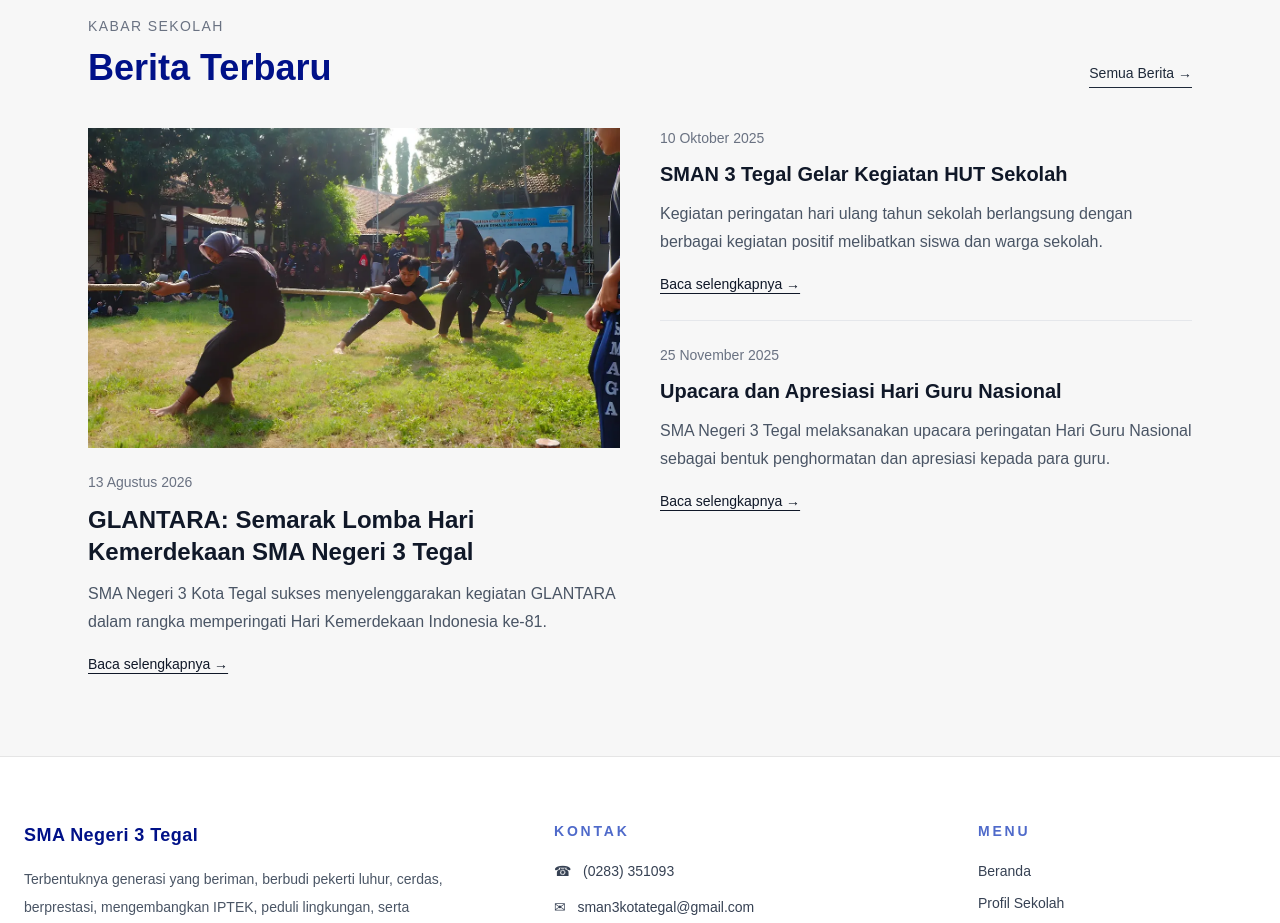
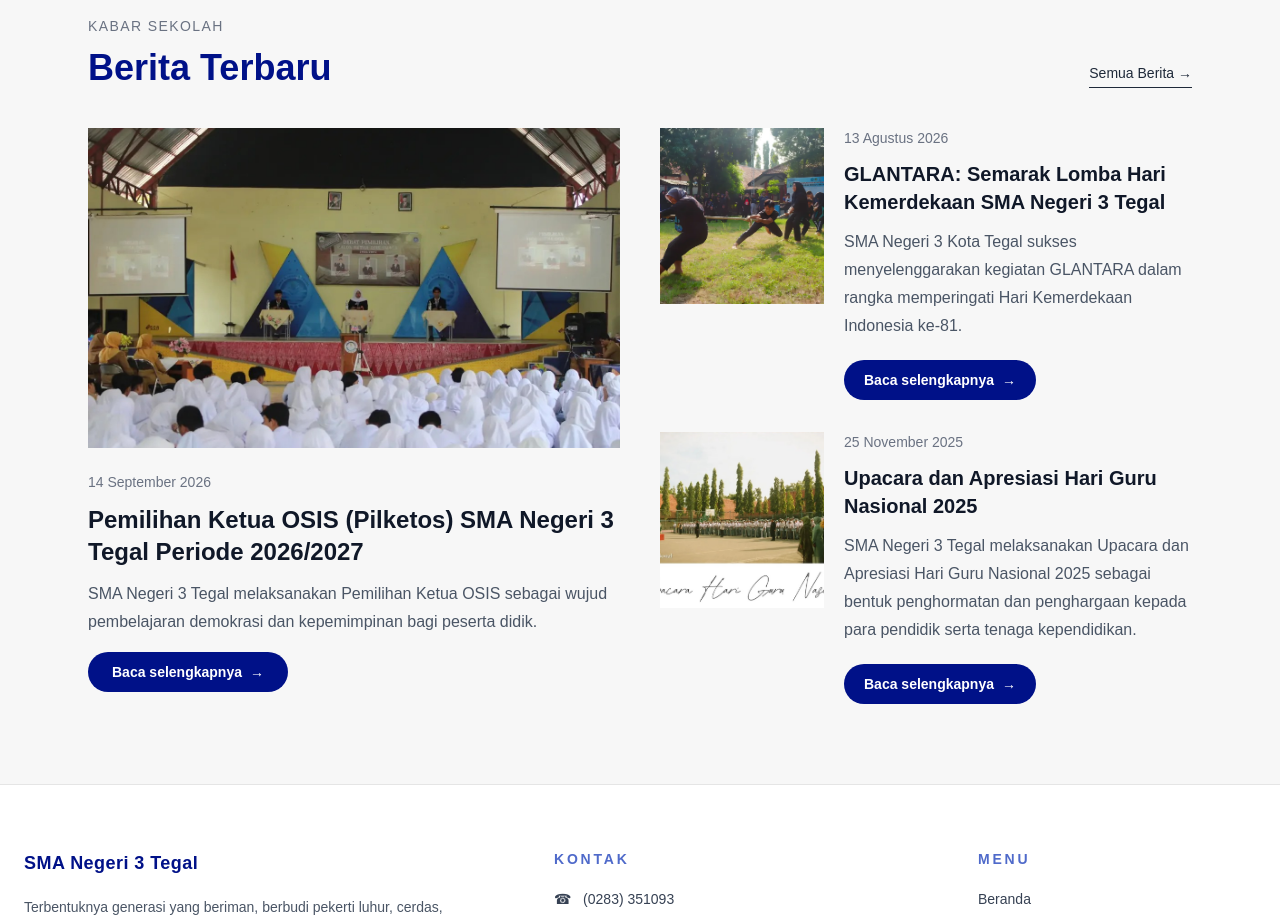
Before and after one commit to fadhilkhilmi/smaga-web, a Next.js app: page / in a window 1280 px wide. Shown: the part 2560-3483 px from the top of the page. Built offline with nearby package versions, Linux system fonts and the light colour scheme.

Commit message:
fix berita2

```diff
--- a/src/app/page.js
+++ b/src/app/page.js
@@ -152,19 +152,53 @@ hover:bg-[#4F6ACA]
 
               <Link
                 href={`/berita/${daftarBerita[0].id}`}
-                className="text-sm font-medium text-gray-900 underline underline-offset-4"
+                className="
+    inline-flex
+    items-center
+    gap-2
+    rounded-full
+    bg-[#001188]
+    px-6
+    py-2.5
+    text-sm
+    font-semibold
+    text-white
+    transition
+    hover:bg-[#4F6ACA]
+  "
               >
-                Baca selengkapnya →
+                Baca selengkapnya
+                <span aria-hidden="true">→</span>
               </Link>
             </article>
 
             {/* BERITA LAINNYA */}
-            <div className="divide-y divide-gray-200">
+            <div className="grid gap-8">
               {daftarBerita.slice(1, 3).map((berita) => (
-                <article key={berita.id} className="py-6 first:pt-0">
-                  <p className="text-sm text-gray-500 mb-3">{berita.tanggal}</p>
+                <article key={berita.id} className="grid gap-5 md:grid-cols-3">
+                  {/* GAMBAR */}
+                  <div className="h-44 overflow-hidden bg-gray-100 md:col-span-1">
+                    <img
+                      src={berita.gambar || "/gerbang.jpg"}
+                      alt={berita.judul}
+                      className="
+            h-full
+            w-full
+            object-cover
+            transition
+            duration-500
+            hover:scale-105
+          "
+                    />
+                  </div>
 
-                  <h3 className="text-xl font-semibold text-gray-900 mb-3">
+                  {/* INFORMASI */}
+                  <div className="md:col-span-2">
+                    <p className="mb-3 text-sm text-gray-500">
+                      {berita.tanggal}
+                    </p>
+
+                    <h3 className="mb-3 text-xl font-semibold text-gray-900">
                       <Link
                         href={`/berita/${berita.id}`}
                         className="hover:text-blue-800"
@@ -173,16 +207,31 @@ hover:bg-[#4F6ACA]
                       </Link>
                     </h3>
 
-                  <p className="text-gray-600 leading-7 mb-4">
+                    <p className="mb-5 leading-7 text-gray-600">
                       {berita.ringkasan}
                     </p>
 
                     <Link
                       href={`/berita/${berita.id}`}
-                    className="text-sm font-medium text-gray-900 underline underline-offset-4"
+                      className="
+            inline-flex
+            items-center
+            gap-2
+            rounded-full
+            bg-[#001188]
+            px-5
+            py-2.5
+            text-sm
+            font-semibold
+            text-white
+            transition
+            hover:bg-[#4F6ACA]
+          "
                     >
-                    Baca selengkapnya →
+                      Baca selengkapnya
+                      <span aria-hidden="true">→</span>
                     </Link>
+                  </div>
                 </article>
               ))}
             </div>
--- a/src/components/BeritaCard.js
+++ b/src/components/BeritaCard.js
@@ -68,19 +68,19 @@ export default function BeritaCard({ berita }) {
     inline-flex
     items-center
     gap-2
-          border-b
-          border-gray-900
-          pb-1
+    rounded-full
+    bg-[#001188]
+    px-6
+    py-3
     text-sm
-          font-medium
-          text-gray-900
+    font-semibold
+    text-white
     transition
-          hover:border-blue-800
-          hover:text-blue-800
+    hover:bg-[#4F6ACA]
   "
         >
           Baca selengkapnya
-          <span>→</span>
+          <span aria-hidden="true">→</span>
         </Link>
       </div>
     </article>
--- a/src/data/berita.js
+++ b/src/data/berita.js
@@ -1,4 +1,20 @@
 export const daftarBerita = [
+  {
+    id: 2,
+    judul:
+      "Pemilihan Ketua OSIS (Pilketos) SMA Negeri 3 Tegal Periode 2026/2027",
+    tanggal: "14 September 2026",
+    gambar: "/Pilketos.jpg",
+    ringkasan:
+      "SMA Negeri 3 Tegal melaksanakan Pemilihan Ketua OSIS sebagai wujud pembelajaran demokrasi dan kepemimpinan bagi peserta didik.",
+    isi:
+      "SMA Negeri 3 Tegal telah melaksanakan kegiatan Pemilihan Ketua OSIS (Pilketos) Periode 2026/2027 yang melibatkan seluruh peserta didik sebagai bagian dari proses demokrasi di lingkungan sekolah.\n\n" +
+      "Kegiatan ini menjadi wadah bagi para siswa untuk belajar menyampaikan aspirasi, mengenal proses pemilihan yang demokratis, serta memahami pentingnya tanggung jawab dalam memilih seorang pemimpin.\n\n" +
+      "Dalam kegiatan tersebut, terdapat tiga calon Ketua OSIS yang berkompetisi dengan membawa gagasan dan visi masing-masing untuk kemajuan organisasi siswa di SMA Negeri 3 Tegal. Setelah melalui proses pemilihan, AUFA ZAHROTUL NAFILAH terpilih sebagai Ketua OSIS SMA Negeri 3 Kota Tegal Periode 2026/2027.\n\n" +
+      "Terpilihnya ketua OSIS baru diharapkan mampu membawa OSIS SMA Negeri 3 Tegal menjadi ruang untuk bertumbuh, berkolaborasi, serta menghadirkan berbagai inovasi dan perubahan positif bagi seluruh warga sekolah.\n\n" +
+      "SMA Negeri 3 Tegal juga memberikan apresiasi kepada seluruh calon Ketua OSIS yang telah berani menyampaikan gagasan dan menjadi bagian dari proses demokrasi sekolah. Melalui kegiatan ini, diharapkan nilai kepemimpinan, tanggung jawab, dan kebersamaan dapat terus berkembang di lingkungan SMA Negeri 3 Tegal.",
+  },
+
   {
     id: 4,
     judul: "GLANTARA: Semarak Lomba Hari Kemerdekaan SMA Negeri 3 Tegal",
@@ -14,23 +30,33 @@ export const daftarBerita = [
   },
 
   {
-    id: 1,
-    judul: "SMAN 3 Tegal Gelar Kegiatan HUT Sekolah",
-    tanggal: "10 Oktober 2025",
-    gambar: "/HUT-SMAGA.webp",
+    id: 5,
+    judul: "Upacara dan Apresiasi Hari Guru Nasional 2025",
+    tanggal: "25 November 2025",
+    gambar: "/Hari-Guru.jpg",
     ringkasan:
-      "Kegiatan peringatan hari ulang tahun sekolah berlangsung dengan berbagai kegiatan positif melibatkan siswa dan warga sekolah.",
-    isi: "SMA Negeri 3 Tegal mengadakan berbagai kegiatan dalam rangka memperingati hari ulang tahun sekolah. Kegiatan tersebut menjadi sarana mempererat kebersamaan seluruh warga sekolah. Kegiatan tersebut meliputi jalan sehat, dan beberapa lomba",
+      "SMA Negeri 3 Tegal melaksanakan Upacara dan Apresiasi Hari Guru Nasional 2025 sebagai bentuk penghormatan dan penghargaan kepada para pendidik serta tenaga kependidikan.",
+    isi:
+      "Pada Senin, 25 November 2025, SMA Negeri 3 Tegal melaksanakan kegiatan Upacara dan Apresiasi Hari Guru Nasional 2025 dengan penuh khidmat. Kegiatan ini menjadi momentum untuk memberikan penghormatan kepada para guru dan staf yang telah berdedikasi dalam mendidik serta membimbing peserta didik.\n\n" +
+      "Dalam kegiatan tersebut, SMA Negeri 3 Tegal memberikan penghargaan Apresiasi Institusi kepada beberapa guru dan tenaga kependidikan, di antaranya kategori Guru Favorit yang diberikan kepada Ibu Sopiyatun, S.Pd. dan Bapak Misbahul Munir, S.Pd.\n\n" +
+      "Penghargaan Guru Berdedikasi Prima diberikan kepada Bapak Zuhdi Anwar, S.Pd., Bapak Bambang Siswanto, S.Pd., dan Ibu Warisi, S.Pd. Selain itu, apresiasi juga diberikan kepada Staf Tata Usaha Berdedikasi Prima yaitu Bapak Candra Nova Wijayanto, Ibu Elin Supiyati, dan Ibu Siti Nurmalidha.\n\n" +
+      "Rangkaian kegiatan turut dimeriahkan dengan berbagai penampilan seni serta penghormatan kepada Bapak/Ibu guru yang akan memasuki masa purna tugas, yaitu Dra. Sri Utakari Amanah, M.Si., Drs. Bagus Triyoga, Dra. Wahyuni Nugrahatin, dan Ibu Riris Yanuarsih.\n\n" +
+      "Selain itu, kegiatan juga menjadi ajang kebersamaan melalui lomba senam antar guru. Melalui peringatan Hari Guru Nasional 2025 ini, SMA Negeri 3 Tegal menyampaikan apresiasi dan rasa terima kasih kepada seluruh guru serta tenaga kependidikan atas dedikasi dan pengabdian yang telah diberikan demi mencerdaskan generasi bangsa.",
   },
 
   {
-    id: 5,
-    judul: "Upacara dan Apresiasi Hari Guru Nasional",
-    tanggal: "25 November 2025",
-    gambar: "/Hari-Guru.jpg",
+    id: 1,
+    judul: "FLAMORIA 2026: Perayaan HUT SMA Negeri 3 Tegal ke-39",
+    tanggal: "15 Januari 2026",
+    gambar: "/HUT-SMAGA.webp",
     ringkasan:
-      "SMA Negeri 3 Tegal melaksanakan upacara peringatan Hari Guru Nasional sebagai bentuk penghormatan dan apresiasi kepada para guru.",
-    isi: "Dalam rangka memperingati Hari Guru Nasional, SMA Negeri 3 Tegal melaksanakan kegiatan upacara yang diikuti oleh seluruh warga sekolah. Kegiatan ini menjadi momentum untuk memberikan apresiasi kepada para guru atas dedikasi dan perannya dalam mendidik serta membimbing peserta didik. Selain upacara, kegiatan dilanjutkan dengan pemberian penghargaan dan ungkapan terima kasih kepada guru di lingkungan SMA Negeri 3 Tegal.",
+      "SMA Negeri 3 Tegal sukses menyelenggarakan FLAMORIA 2026 dalam rangka memperingati Hari Ulang Tahun sekolah ke-39 dengan berbagai kegiatan penuh kreativitas dan kebersamaan.",
+    isi:
+      "Dalam rangka memperingati Hari Ulang Tahun SMA Negeri 3 Tegal ke-39, sekolah menyelenggarakan kegiatan FLAMORIA 2026 yang berlangsung pada 13–15 Januari 2026. Kegiatan ini menjadi wadah bagi seluruh warga sekolah untuk merayakan kebersamaan, kreativitas, dan semangat keluarga besar SMAGA.\n\n" +
+      "Rangkaian kegiatan FLAMORIA 2026 diawali dengan Opening Day pada 13 Januari 2026 yang menghadirkan berbagai kegiatan seperti karnaval, lomba eksternal tingkat SMP berupa Tari Kreasi dan Solo Vokal, serta photobooth.\n\n" +
+      "Pada hari kedua, 14 Januari 2026, suasana perayaan semakin meriah dengan berbagai penampilan seperti Sinok Sitong SMAGA, Band SMAGA, pembagian doorprize, serta penampilan guest star yang menghibur seluruh peserta.\n\n" +
+      "Puncak kegiatan FLAMORIA 2026 dilaksanakan pada 15 Januari 2026 melalui kegiatan tasyakuran, pembagian doorprize, dan pentas seni sebagai penutup rangkaian perayaan HUT SMA Negeri 3 Tegal ke-39.\n\n" +
+      "Melalui kegiatan FLAMORIA 2026, SMA Negeri 3 Tegal terus memperkuat semangat kebersamaan, kreativitas, dan rasa bangga menjadi bagian dari keluarga besar SMAGA.",
   },
 
   {
@@ -40,20 +66,7 @@ export const daftarBerita = [
     gambar: "/Hari-Batik.webp",
     ringkasan:
       "SMA Negeri 3 Tegal memperingati Hari Batik Nasional dengan mengenakan batik sebagai bentuk apresiasi terhadap budaya Indonesia.",
-    isi:
-      "Dalam rangka memperingati Hari Batik Nasional, seluruh warga SMA Negeri 3 Tegal turut berpartisipasi dengan mengenakan pakaian batik sebagai bentuk rasa bangga terhadap warisan budaya Indonesia.\n\n" +
-      "Kegiatan ini menjadi momentum untuk menumbuhkan rasa cinta terhadap budaya bangsa serta memperkuat nilai kebersamaan di lingkungan sekolah.\n\n" +
-      "Melalui peringatan Hari Batik Nasional, SMA Negeri 3 Tegal mengajak seluruh warga sekolah untuk terus menjaga dan melestarikan budaya Indonesia.",
-  },
-
-  {
-    id: 2,
-    judul: "Pemilihan Ketua OSIS (Pilketos) SMA Negeri 3 Tegal",
-    tanggal: "14 September 2026",
-    gambar: "/Pilketos.jpg",
-    ringkasan:
-      "SMA Negeri 3 Tegal melaksanakan kegiatan Pemilihan Ketua OSIS sebagai sarana pembelajaran demokrasi bagi siswa.",
-    isi: "Kegiatan Pemilihan Ketua OSIS (Pilketos) SMA Negeri 3 Tegal dilaksanakan dengan melibatkan seluruh peserta didik. Melalui kegiatan ini, siswa belajar mengenai proses demokrasi, kepemimpinan, tanggung jawab, serta menentukan calon ketua OSIS yang akan menjalankan organisasi siswa di lingkungan sekolah.",
+    isi: "Dalam rangka memperingati Hari Batik Nasional, seluruh warga SMA Negeri 3 Tegal turut berpartisipasi dengan mengenakan pakaian batik sebagai bentuk rasa bangga terhadap warisan budaya Indonesia.",
   },
 
   {
@@ -65,7 +78,6 @@ export const daftarBerita = [
       "SMA Negeri 3 Tegal memperingati Maulid Nabi Muhammad ﷺ melalui kegiatan Seraya 1448 H sebagai momentum meneladani akhlak Rasulullah.",
     isi:
       "SMA Negeri 3 Tegal menyelenggarakan kegiatan Maulid Nabi Muhammad ﷺ bertajuk Seraya 1448 H — Semarak Rayakan Akhlak Rasulullah yang Mulia.\n\n" +
-      "Kegiatan ini menjadi momentum bagi seluruh warga sekolah untuk mengenang keteladanan Rasulullah ﷺ serta menumbuhkan nilai-nilai akhlak mulia seperti kasih sayang, kepedulian, dan kebersamaan.\n\n" +
-      "Melalui peringatan ini, diharapkan seluruh peserta didik dapat menerapkan nilai keteladanan Rasulullah ﷺ dalam kehidupan sehari-hari serta menjadi pribadi yang berkarakter dan bermanfaat bagi sesama.",
+      "Kegiatan ini menjadi momentum bagi seluruh warga sekolah untuk mengenang keteladanan Rasulullah ﷺ serta menumbuhkan nilai-nilai akhlak mulia.",
   },
 ];
```
Also changed, not shown: src/app/berita/[id]/page.js (+16 -2 lines), src/app/icon.png (added), 1 other file (tests, documents, lock files or other folders). Lines whose indentation alone changed are shown as unchanged.
